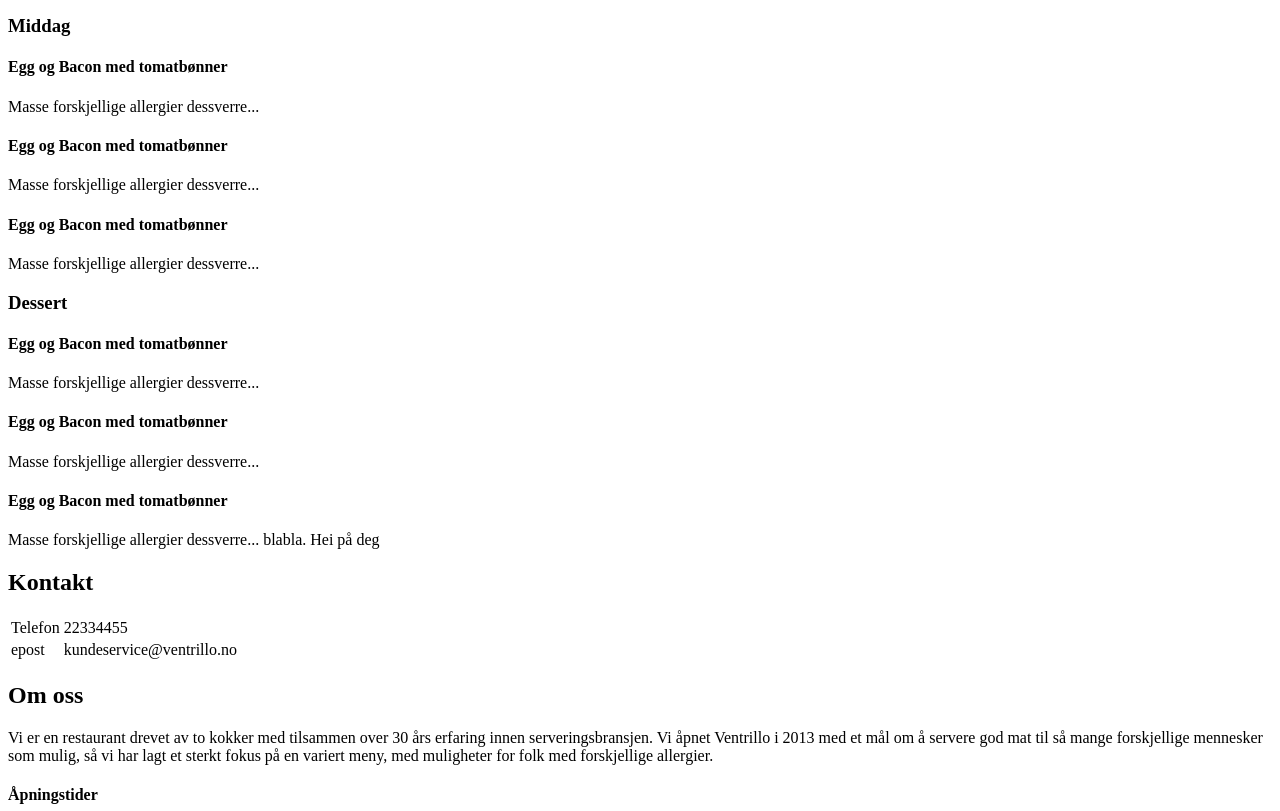
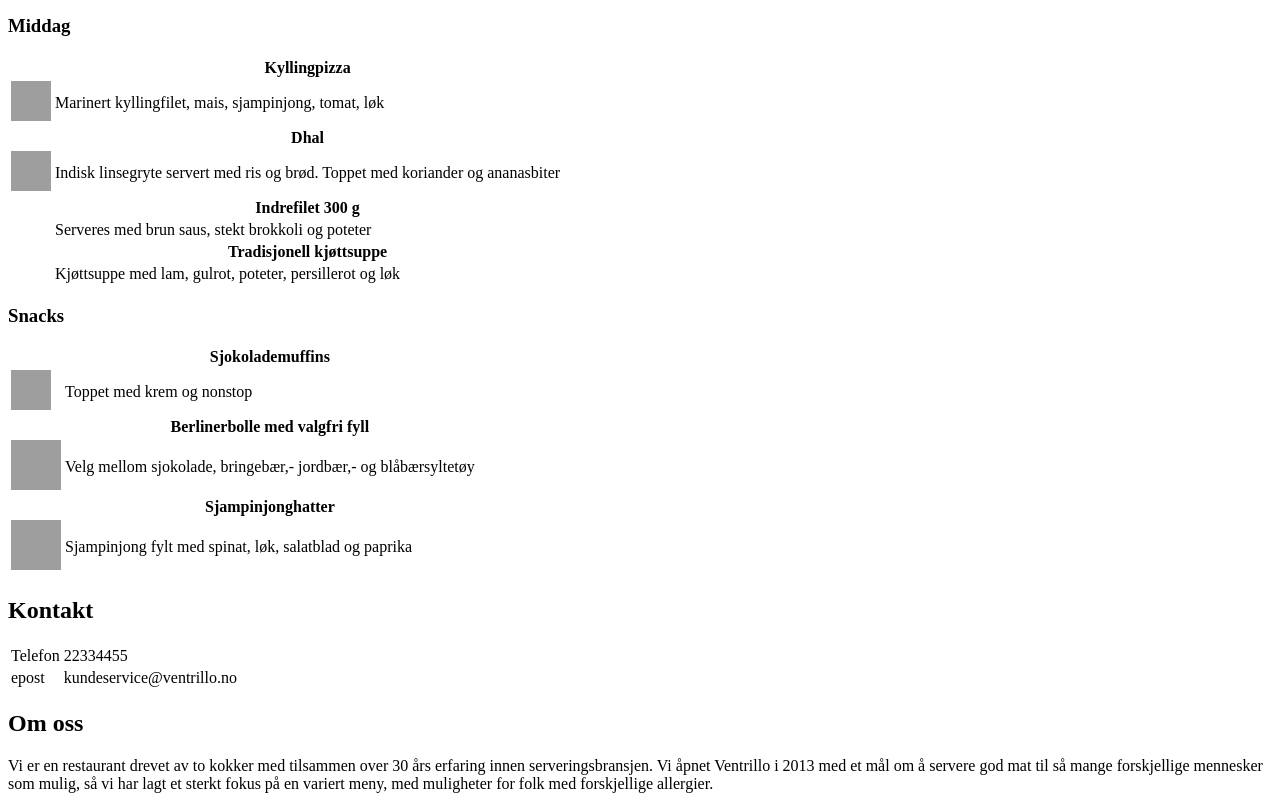
Before and after one commit to Krissolberg/restaurant, a plain HTML site: page index.html in a window 1280 px wide. Shown: the part 447-1258 px from the top of the page. Drawn offline with Linux system fonts and the light colour scheme; grey boxes are pictures that could not be loaded.

Commit message:
Lagt inn middag og snacks

```diff
--- a/index.html
+++ b/index.html
@@ -56,27 +56,79 @@
     </table>
 
     <h3>Middag</h3>
-    <h4>Egg og Bacon med tomatbønner</h4>
-    <p>Masse forskjellige allergier dessverre...</p>
+    <table>
+        <tr>
+            <td></td><th>Kyllingpizza</th>
+        </tr>
+        <tr>
+            <td><a>
+                <img alt="Vegan" src="https://media.istockphoto.com/vectors/green-vegan-logo-healthy-food-sign-eco-bio-label-for-cafe-packaging-vector-id1175556888?k=20&m=1175556888&s=612x612&w=0&h=ZI-I5V74ZUtczyb8imwDWm2lfiB4msWZegjyImtuRR4="
+                width=40" height="40"> </a></td>
+            <td>        Marinert kyllingfilet, mais, sjampinjong, tomat, løk
+            </td>
+        </tr>
+        <tr>
+            <td></td><th>Dhal</th>
+        </tr>
+        <tr>
+            <td><a>
+                <img alt="Vegan" src="https://media.istockphoto.com/vectors/green-vegan-logo-healthy-food-sign-eco-bio-label-for-cafe-packaging-vector-id1175556888?k=20&m=1175556888&s=612x612&w=0&h=ZI-I5V74ZUtczyb8imwDWm2lfiB4msWZegjyImtuRR4="
+                width=40" height="40"> </a></td>
+            <td>   Indisk linsegryte servert med ris og brød. Toppet med koriander og ananasbiter
+            </td>
+        </tr>
+        <tr>
+            <td></td><th>Indrefilet 300 g</th>
+        </tr>
+        <tr>
+            <td>
+                <td>Serveres med brun saus, stekt brokkoli og poteter
+            </td>
+        </tr>
+        <tr>
+            <td></td><th>Tradisjonell kjøttsuppe</th>
+        </tr>
+        <tr>
+            <td></td>
+            <td>Kjøttsuppe med lam, gulrot, poteter, persillerot og løk
+            </td>
+        </tr>
+    </table>
 
-    <h4>Egg og Bacon med tomatbønner</h4>
-    <p>Masse forskjellige allergier dessverre...</p>
+    <h3>Snacks</h3>
+    <table>
+        <tr>
+            <td></td><th>Sjokolademuffins </th>
+        </tr>
+        <tr>
+            <td><a>
+                <img alt="Vegan" src="https://media.istockphoto.com/vectors/green-vegan-logo-healthy-food-sign-eco-bio-label-for-cafe-packaging-vector-id1175556888?k=20&m=1175556888&s=612x612&w=0&h=ZI-I5V74ZUtczyb8imwDWm2lfiB4msWZegjyImtuRR4="
+                width=40" height="40"> </a></td>
+            <td>Toppet med krem og nonstop
+            </td>
+        </tr>
+        <tr>
+            <td></td><th>Berlinerbolle med valgfri fyll</th>
+        </tr>
+        <tr>
+            <td><a>
+                <img alt="Gluten Free" src="https://media.istockphoto.com/vectors/gluten-free-label-vector-vector-id1164451180?k=20&m=1164451180&s=612x612&w=0&h=KDF6bpgojD_0-1EGUr8KRCH-8gGtH5IeZ3dzSqGWNBs="
+                width="50" height="50"></td>
+            <td>Velg mellom sjokolade, bringebær,- jordbær,- og blåbærsyltetøy
+            </td>
+        </tr>
+        <tr>
+            <td></td><th>Sjampinjonghatter</th>
+        </tr>
+        <tr>
+            <td><a>
+                <img alt="Gluten Free" src="https://media.istockphoto.com/vectors/gluten-free-label-vector-vector-id1164451180?k=20&m=1164451180&s=612x612&w=0&h=KDF6bpgojD_0-1EGUr8KRCH-8gGtH5IeZ3dzSqGWNBs="
+                width="50" height="50"></td>
+            <td>Sjampinjong fylt med spinat, løk, salatblad og paprika
+            </td>
+        </tr>
 
-    <h4>Egg og Bacon med tomatbønner</h4>
-    <p>Masse forskjellige allergier dessverre...</p>
-
-
-    <h3>Dessert</h3>
-    <h4>Egg og Bacon med tomatbønner</h4>
-    <p>Masse forskjellige allergier dessverre...</p>
-
-    <h4>Egg og Bacon med tomatbønner</h4>
-    <p>Masse forskjellige allergier dessverre...</p>
-
-    <h4>Egg og Bacon med tomatbønner</h4>
-    <p>Masse forskjellige allergier dessverre... blabla. Hei på deg</p>
-
-    <p></p>
+    </table>
 
     <h2>Kontakt</h2>
 
```
